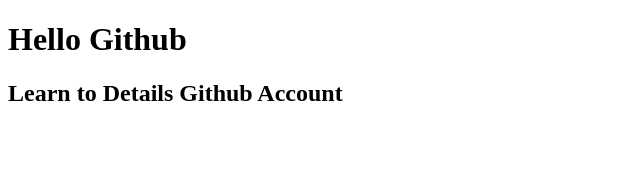
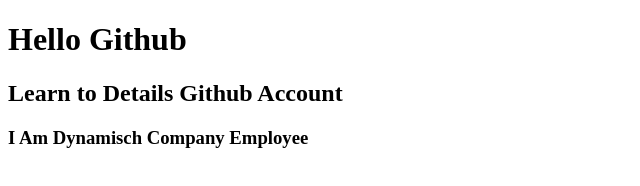
Before and after one commit to surajdhage/VS-Code, a plain HTML site: page index.html in a window 1280 px wide. Shown: the whole page, without its empty margins (0-640 px from the left). Drawn offline with Linux system fonts and the light colour scheme.

Commit message:
changing h3

```diff
--- a/index.html
+++ b/index.html
@@ -6,5 +6,6 @@
     <body>
         <h1>Hello Github</h1>
         <h2>Learn to Details Github Account</h2>
+        <h3>I Am Dynamisch Company Employee</h3>
     </body>
 </html>
```
